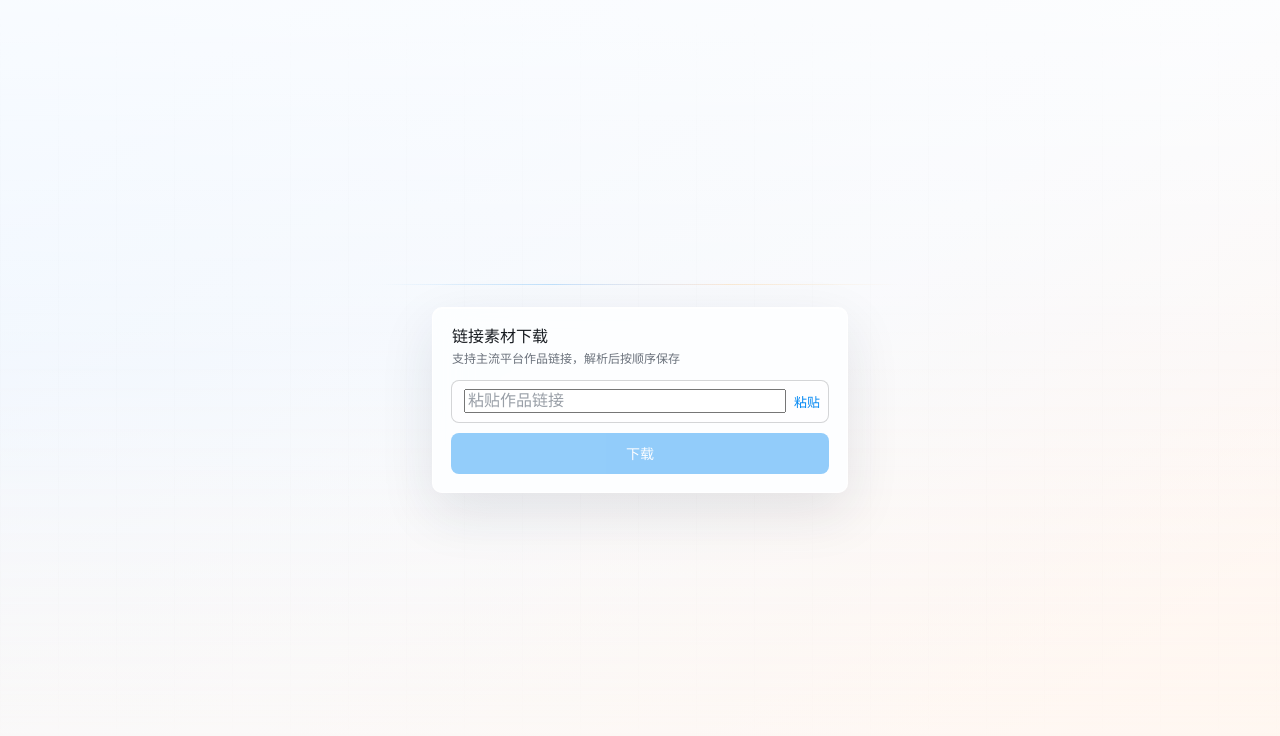
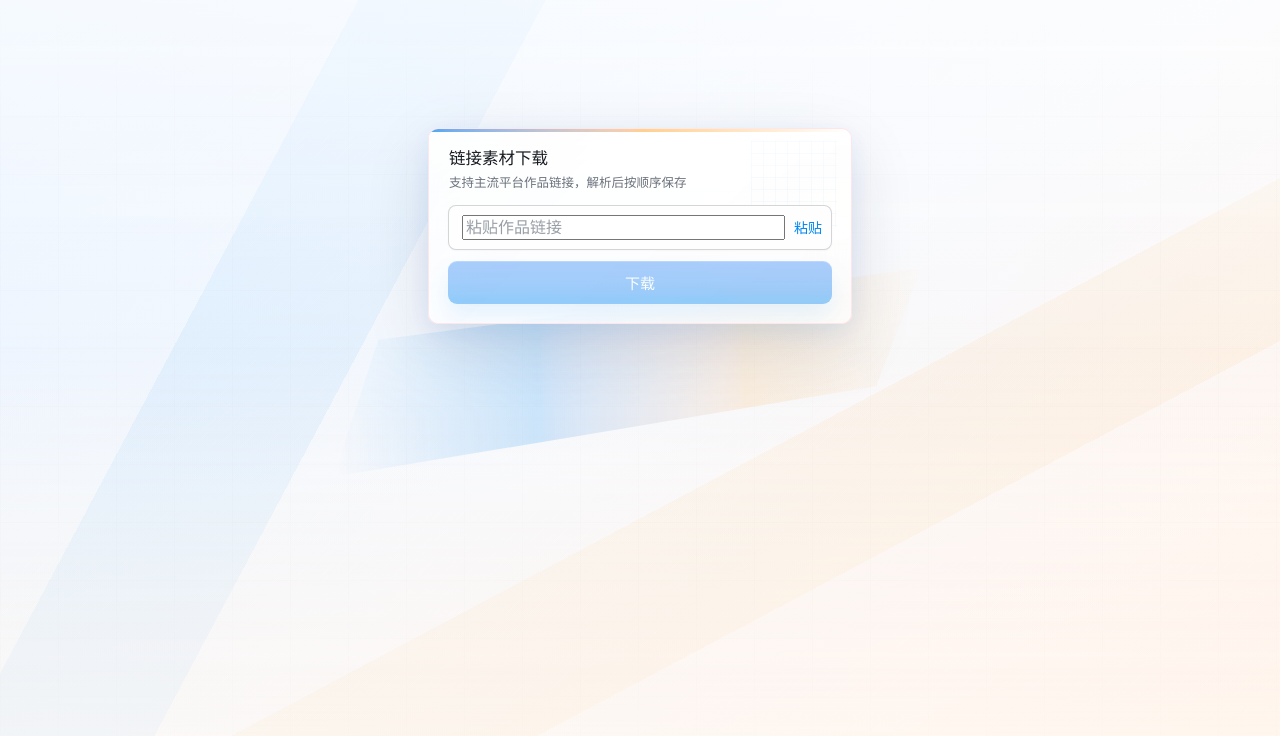
Before and after one commit to menglaomeng/link-media-saver, a Vue app in the folder frontend/: page / in a window 1280 px wide. Shown: the top 736 px of the page. Built offline with nearby package versions, Linux system fonts and the light colour scheme; no server answers.

Commit message:
Enhance landing UI polish

```diff
--- a/frontend/src/styles.css
+++ b/frontend/src/styles.css
@@ -1,8 +1,10 @@
 :root {
   --paper: oklch(0.977 0.006 258);
   --page-gradient:
-    linear-gradient(180deg, rgba(255, 255, 255, 0.72) 0%, rgba(255, 255, 255, 0.32) 46%, rgba(255, 250, 246, 0.64) 100%),
-    linear-gradient(145deg, oklch(0.958 0.022 252) 0%, oklch(0.976 0.006 265) 52%, oklch(0.972 0.024 55) 100%);
+    linear-gradient(180deg, rgba(255, 255, 255, 0.68) 0%, rgba(255, 255, 255, 0.2) 44%, rgba(255, 248, 242, 0.62) 100%),
+    linear-gradient(118deg, transparent 0 21%, color-mix(in oklch, var(--accent) 8%, transparent) 21% 32%, transparent 32% 100%),
+    linear-gradient(152deg, transparent 0 58%, rgba(255, 149, 0, 0.075) 58% 69%, transparent 69% 100%),
+    linear-gradient(145deg, oklch(0.949 0.026 252) 0%, oklch(0.977 0.007 265) 50%, oklch(0.969 0.028 55) 100%);
   --surface: oklch(0.992 0.003 258);
   --surface-soft: oklch(0.998 0.002 258);
   --ink: oklch(0.225 0.012 258);
@@ -51,12 +53,13 @@ a {
 .shell {
   position: relative;
   display: grid;
-  place-items: center;
+  align-items: start;
+  justify-items: center;
   overflow: hidden;
   isolation: isolate;
   min-height: 100vh;
   min-height: 100dvh;
-  padding: clamp(24px, 5vh, 44px) 18px;
+  padding: clamp(76px, 16vh, 132px) 18px clamp(24px, 5vh, 44px);
   background: var(--page-gradient);
   background-attachment: fixed;
 }
@@ -68,65 +71,107 @@ a {
   content: "";
   background:
     linear-gradient(90deg, color-mix(in oklch, var(--ink) 4%, transparent) 1px, transparent 1px),
-    linear-gradient(180deg, rgba(255, 255, 255, 0.46), transparent 38%, rgba(255, 247, 239, 0.52));
-  background-size: 58px 100%, auto;
-  mask-image: linear-gradient(180deg, transparent, rgba(0, 0, 0, 0.22) 22%, rgba(0, 0, 0, 0.18) 78%, transparent);
+    linear-gradient(180deg, color-mix(in oklch, var(--ink) 3%, transparent) 1px, transparent 1px),
+    repeating-linear-gradient(135deg, transparent 0 11px, rgba(255, 255, 255, 0.22) 11px 12px),
+    linear-gradient(180deg, rgba(255, 255, 255, 0.5), transparent 38%, rgba(255, 247, 239, 0.56));
+  background-size: 58px 100%, 100% 58px, 24px 24px, auto;
+  opacity: 0.9;
+  mask-image: linear-gradient(180deg, transparent, rgba(0, 0, 0, 0.3) 18%, rgba(0, 0, 0, 0.22) 82%, transparent);
 }
 
 .shell::after {
   position: absolute;
-  top: calc(50% - 116px);
+  top: calc(50% - 122px);
   left: 50%;
   z-index: -1;
-  width: min(520px, 78vw);
-  height: 1px;
+  width: min(620px, 88vw);
+  height: 188px;
   content: "";
-  border-radius: 999px;
-  background: linear-gradient(90deg, transparent, color-mix(in oklch, var(--accent) 22%, transparent), rgba(255, 149, 0, 0.16), transparent);
+  background:
+    linear-gradient(90deg, transparent, color-mix(in oklch, var(--accent) 22%, transparent), rgba(255, 149, 0, 0.14), transparent),
+    linear-gradient(180deg, rgba(255, 255, 255, 0.26), transparent 68%);
+  clip-path: polygon(8% 28%, 96% 0, 88% 62%, 0 100%);
   box-shadow:
-    0 34px 110px rgba(10, 132, 255, 0.13),
-    0 72px 120px rgba(255, 149, 0, 0.12);
-  transform: translateX(-50%);
+    0 44px 130px rgba(10, 132, 255, 0.15),
+    0 82px 140px rgba(255, 149, 0, 0.12);
+  opacity: 0.8;
+  transform: translateX(-50%) rotate(-2deg);
   transform-origin: center;
 }
 
 .workspace {
+  position: relative;
   display: grid;
   gap: 0;
   justify-items: center;
-  width: min(416px, 100%);
+  width: min(424px, 100%);
   margin: 0 auto;
 }
 
 .download-card {
   position: relative;
   display: grid;
-  gap: 12px;
+  gap: 13px;
   width: 100%;
-  padding: 18px;
-  border: 1px solid rgba(255, 255, 255, 0.82);
+  padding: 19px;
+  overflow: hidden;
+  border: 1px solid color-mix(in oklch, var(--accent) 14%, rgba(255, 255, 255, 0.82));
   border-radius: 10px;
-  background: color-mix(in oklch, var(--surface-soft) 90%, transparent);
+  background:
+    linear-gradient(180deg, rgba(255, 255, 255, 0.94), rgba(255, 255, 255, 0.78)),
+    linear-gradient(135deg, color-mix(in oklch, var(--accent) 8%, transparent), transparent 42%, rgba(255, 149, 0, 0.055));
   box-shadow:
-    0 20px 54px rgba(30, 41, 59, 0.105),
+    0 22px 64px rgba(30, 41, 59, 0.13),
+    0 8px 26px rgba(10, 132, 255, 0.08),
     inset 0 1px 0 rgba(255, 255, 255, 0.96);
   backdrop-filter: blur(18px);
 }
 
+.download-card::before {
+  position: absolute;
+  inset: 0 0 auto;
+  z-index: 2;
+  height: 3px;
+  content: "";
+  background: linear-gradient(90deg, var(--accent), rgba(255, 149, 0, 0.62), transparent);
+  opacity: 0.72;
+}
+
+.download-card::after {
+  position: absolute;
+  top: 12px;
+  right: 14px;
+  z-index: 0;
+  width: 86px;
+  height: 86px;
+  content: "";
+  background:
+    linear-gradient(90deg, color-mix(in oklch, var(--accent) 10%, transparent) 1px, transparent 1px),
+    linear-gradient(180deg, color-mix(in oklch, var(--accent) 10%, transparent) 1px, transparent 1px);
+  background-size: 12px 12px;
+  opacity: 0.28;
+  pointer-events: none;
+}
+
+.download-card > * {
+  position: relative;
+  z-index: 1;
+}
+
 .download-card.active {
-  gap: 12px;
+  gap: 13px;
 }
 
 .card-copy {
   display: grid;
-  gap: 4px;
+  gap: 5px;
   padding: 0 1px;
 }
 
 .card-copy h1 {
   margin: 0;
   color: var(--ink);
-  font-size: 16px;
+  font-size: 16.5px;
   font-weight: 760;
   line-height: 1.25;
 }
@@ -134,25 +179,27 @@ a {
 .card-copy p {
   margin: 0;
   color: color-mix(in oklch, var(--muted) 90%, var(--ink));
-  font-size: 12px;
+  font-size: 12.5px;
   line-height: 1.45;
 }
 
 .extract-form {
   display: grid;
-  gap: 10px;
+  gap: 11px;
 }
 
 .link-field.van-cell {
   display: flex;
   align-items: center;
-  height: 43px;
-  min-height: 43px;
-  padding: 0 8px 0 12px;
+  height: 45px;
+  min-height: 45px;
+  padding: 0 9px 0 13px;
   border: 1px solid var(--line-strong);
   border-radius: 8px;
   background: var(--surface-soft);
-  box-shadow: inset 0 1px 0 rgba(255, 255, 255, 0.92);
+  box-shadow:
+    0 1px 2px rgba(30, 41, 59, 0.04),
+    inset 0 1px 0 rgba(255, 255, 255, 0.92);
 }
 
 .link-field .van-cell__value,
@@ -166,27 +213,27 @@ a {
 
 .link-field .van-field__control {
   flex: 1;
-  height: 24px;
-  min-height: 24px;
+  height: 25px;
+  min-height: 25px;
   color: var(--ink);
   font-size: 16px;
-  line-height: 24px;
+  line-height: 25px;
 }
 
 .link-field .van-field__button {
-  padding-left: 8px;
+  padding-left: 9px;
 }
 
 .paste-button {
   display: inline-flex;
   align-items: center;
   justify-content: flex-end;
-  height: 28px;
+  height: 30px;
   padding: 0;
   border: 0;
   background: transparent;
   color: var(--accent);
-  font-size: 13px;
+  font-size: 14px;
   font-weight: 700;
   cursor: pointer;
   transition: opacity 140ms ease;
@@ -202,6 +249,9 @@ a {
 
 .link-field:focus-within {
   border-color: color-mix(in oklch, var(--accent) 46%, var(--line-strong));
+  box-shadow:
+    0 0 0 3px color-mix(in oklch, var(--accent) 12%, transparent),
+    inset 0 1px 0 rgba(255, 255, 255, 0.92);
 }
 
 .primary-button,
@@ -221,15 +271,19 @@ a {
 
 .primary-button {
   gap: 6px;
-  height: 41px;
-  min-height: 41px;
-  border-radius: 8px;
-  background: var(--accent);
+  height: 43px;
+  min-height: 43px;
+  border-radius: 9px;
+  background:
+    linear-gradient(180deg, color-mix(in oklch, var(--accent) 96%, white), var(--accent)),
+    var(--accent);
   border-color: var(--accent);
   color: oklch(0.99 0.003 252);
-  font-size: 14px;
+  font-size: 15px;
   font-weight: 700;
-  box-shadow: none;
+  box-shadow:
+    0 12px 24px color-mix(in oklch, var(--accent) 24%, transparent),
+    inset 0 1px 0 rgba(255, 255, 255, 0.2);
 }
 
 .primary-button:not(:disabled):hover,
@@ -286,8 +340,8 @@ a {
 
 .download-progress {
   display: grid;
-  gap: 8px;
-  padding: 9px 10px;
+  gap: 9px;
+  padding: 10px 11px;
   border: 1px solid var(--line);
   border-radius: 8px;
   background: color-mix(in oklch, var(--surface-soft) 76%, transparent);
@@ -299,17 +353,17 @@ a {
   justify-content: space-between;
   gap: 12px;
   color: var(--ink);
-  font-size: 12px;
+  font-size: 12.5px;
   font-weight: 700;
 }
 
 .progress-head strong {
   color: var(--accent);
-  font-size: 11px;
+  font-size: 11.5px;
 }
 
 .progress-track {
-  height: 3px;
+  height: 4px;
   overflow: hidden;
   border-radius: 999px;
   background: color-mix(in oklch, var(--ink) 10%, transparent);
@@ -328,7 +382,7 @@ a {
   margin: 0;
   overflow: hidden;
   color: var(--muted);
-  font-size: 11px;
+  font-size: 11.5px;
   line-height: 1.4;
   text-overflow: ellipsis;
   white-space: nowrap;
@@ -507,15 +561,15 @@ a {
 
 @media (max-width: 760px) {
   .shell {
-    padding: clamp(20px, 4vh, 34px) 18px;
+    padding: clamp(68px, 12vh, 104px) 18px clamp(20px, 4vh, 34px);
   }
 
   .workspace {
-    width: min(408px, 100%);
+    width: min(414px, 100%);
   }
 
   .download-card {
-    padding: 16px;
+    padding: 17px;
     border-radius: 10px;
   }
 
@@ -528,12 +582,12 @@ a {
 
 @supports (height: 100dvh) {
   .shell {
-    padding-block: clamp(20px, 5dvh, 44px);
+    padding-block: clamp(76px, 16dvh, 132px) clamp(24px, 5dvh, 44px);
   }
 
   @media (max-width: 760px) {
     .shell {
-      padding-block: clamp(20px, 4dvh, 34px);
+      padding-block: clamp(68px, 12dvh, 104px) clamp(20px, 4dvh, 34px);
     }
   }
 }
```
